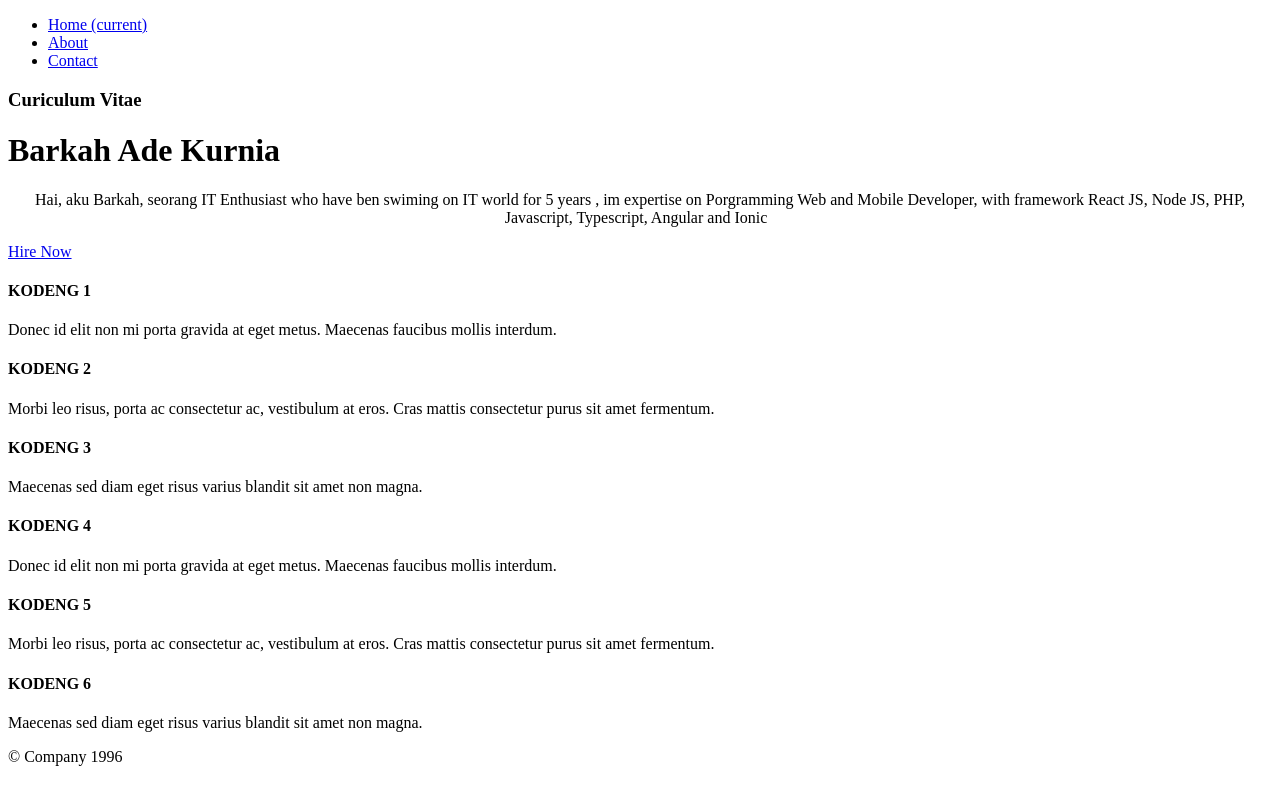
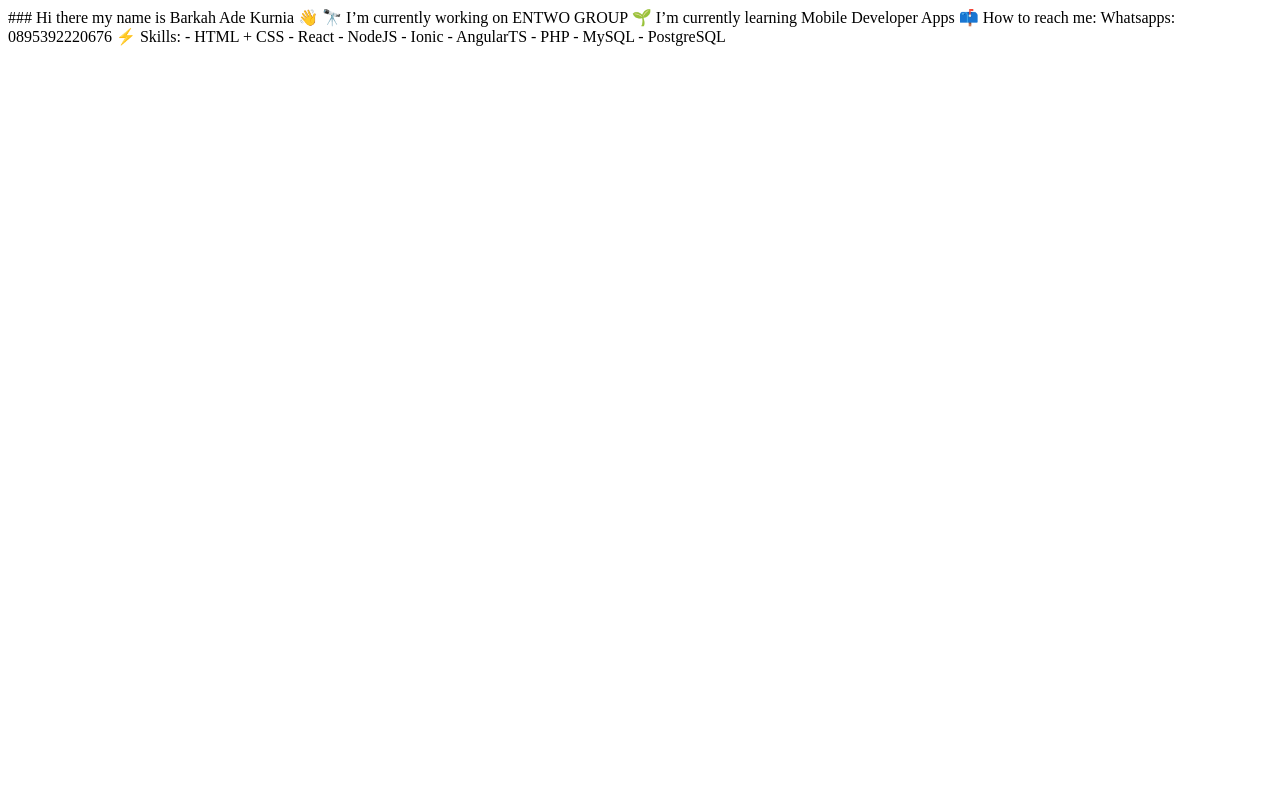
Before and after one commit to barkahadekurnia/barkahadekurnia.github.io, a plain HTML site: page index.html in a window 1280 px wide. Drawn offline with Linux system fonts and the light colour scheme.

Commit message:
Update index.html

```diff
--- a/index.html
+++ b/index.html
@@ -1,76 +1,17 @@
-<!DOCTYPE html>
-<head>
-    <meta charset="utf-8">
-    <meta name="viewport" content="width=device-width, initial-scale=1, shrink-to-fit=no">
-    <meta name="description" content="">
-    <meta name="author" content="">
-    <link rel="icon" href="../../../../favicon.ico">
+### Hi there my name is Barkah Ade Kurnia 👋
 
-    <title>Narrow Jumbotron Template for Bootstrap</title>
+🔭 I’m currently working on ENTWO GROUP
 
-    <!-- Bootstrap core CSS -->
-    <link href="../../css/editor.css" rel="stylesheet">
+🌱 I’m currently learning Mobile Developer Apps
 
-    <!-- Custom styles for this template -->
-    <link href="narrow-jumbotron.css" rel="stylesheet">
-  <style type="text/css"></style></head>
+📫 How to reach me: Whatsapps: 0895392220676
 
-  <body>
-
-    <div class="container">
-      <div class="header clearfix">
-        <nav>
-          <ul class="nav nav-pills float-right">
-            <li class="nav-item">
-              <a class="nav-link active" href="#">Home <span class="sr-only">(current)</span></a>
-            </li>
-            <li class="nav-item">
-              <a class="nav-link" href="#">About</a>
-            </li>
-            <li class="nav-item">
-              <a class="nav-link" href="#">Contact</a>
-            </li>
-          </ul>
-        </nav>
-        <h3 class="text-muted">Curiculum Vitae</h3>
-      </div>
-
-      <div class="jumbotron">
-        <h1 class="display-3">Barkah Ade Kurnia</h1>
-        <p class="lead" style="text-align: center;">Hai, aku Barkah, seorang IT Enthusiast who have ben swiming on IT world for 5 years , im expertise on Porgramming Web and Mobile Developer, with framework React JS, Node JS, PHP, Javascript, Typescript, Angular and Ionic&nbsp;&nbsp;</p>
-        <p><a class="btn btn-lg btn-success" href="#" role="button">Hire Now</a></p>
-      </div>
-
-      <div class="row marketing">
-        <div class="col-lg-6">
-          <h4>KODENG 1</h4>
-          <p>Donec id elit non mi porta gravida at eget metus. Maecenas faucibus mollis interdum.</p>
-
-          <h4>KODENG 2</h4>
-          <p>Morbi leo risus, porta ac consectetur ac, vestibulum at eros. Cras mattis consectetur purus sit amet fermentum.</p>
-
-          <h4>KODENG 3</h4>
-          <p>Maecenas sed diam eget risus varius blandit sit amet non magna.</p>
-        </div>
-
-        <div class="col-lg-6">
-          <h4>KODENG 4</h4>
-          <p>Donec id elit non mi porta gravida at eget metus. Maecenas faucibus mollis interdum.</p>
-
-          <h4>KODENG 5</h4>
-          <p>Morbi leo risus, porta ac consectetur ac, vestibulum at eros. Cras mattis consectetur purus sit amet fermentum.</p>
-
-          <h4>KODENG 6</h4>
-          <p>Maecenas sed diam eget risus varius blandit sit amet non magna.</p>
-        </div>
-      </div>
-
-      <footer class="footer">
-        <p>© Company 1996</p>
-      </footer>
-
-    </div> <!-- /container -->
-
-
-</body>
-</html>
+⚡ Skills:
+  - HTML + CSS
+  - React
+  - NodeJS
+  - Ionic
+  - AngularTS
+  - PHP
+  - MySQL
+  - PostgreSQL
```
